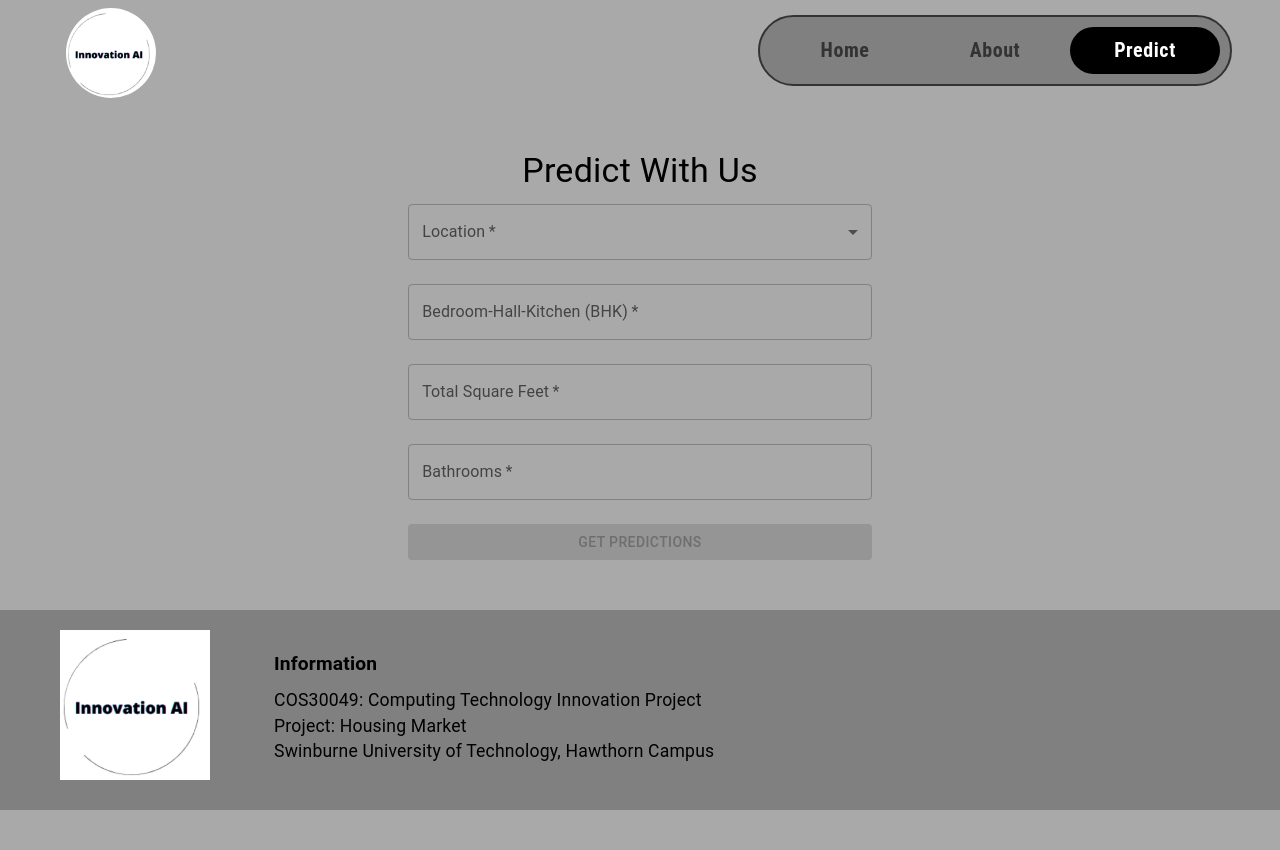
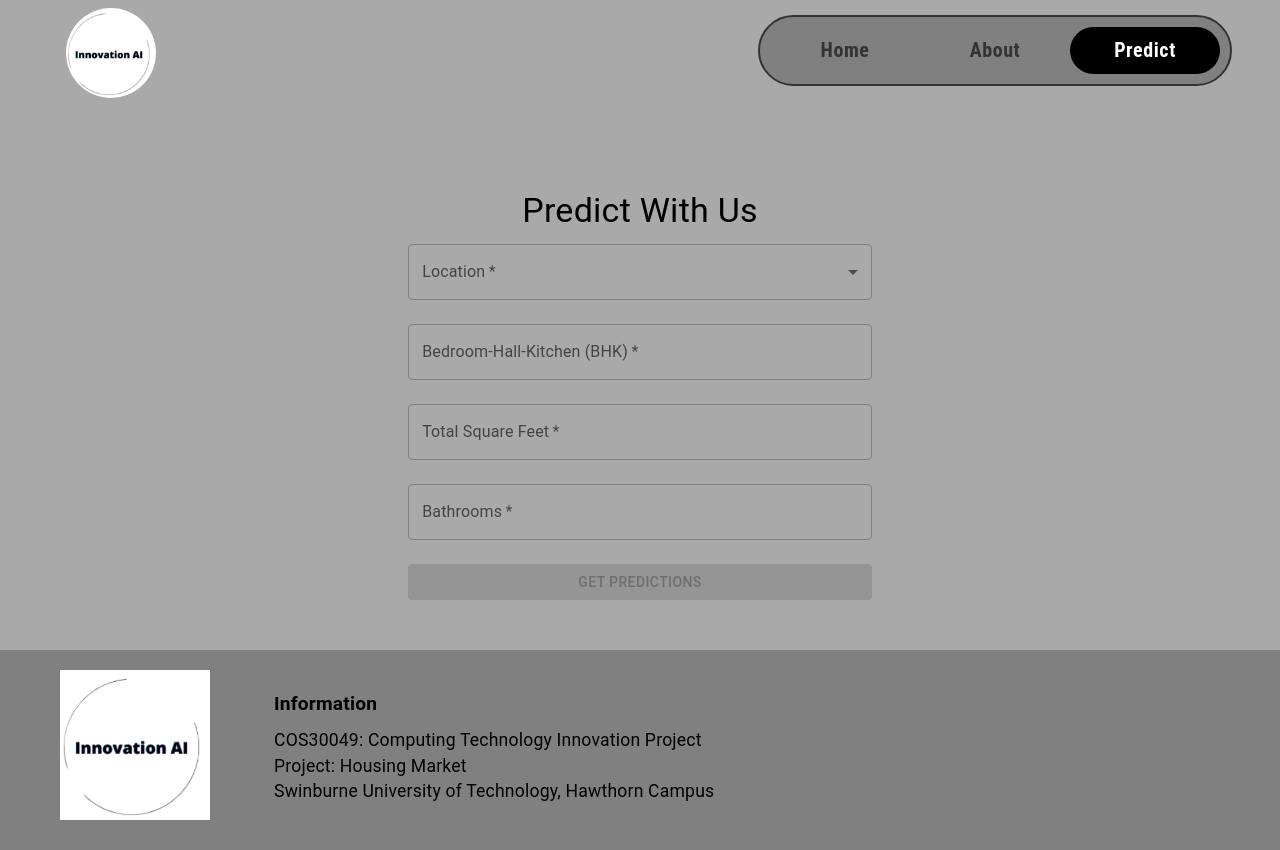
Before and after one commit to PhamQuocTrung2910/Innovation-AI, a React (Create React App) app in the folder housing-market-app/: page /predict in a window 1280 px wide. Before the commit the page ends 810 px from the top, so only its background shows below. Built offline with nearby package versions, Linux system fonts and the light colour scheme.

Commit message:
Adjusted footer on the Predict.js

```diff
--- a/housing-market-app/src/components/Predict/Predict.js
+++ b/housing-market-app/src/components/Predict/Predict.js
@@ -122,7 +122,7 @@ function Predict() {
     }, [predictions, csvData, drawD3Chart]);
 
     return (
-        <Box sx={{ padding: '50px', maxWidth: '1500px', margin: '0 auto' }}>
+        <Box sx={{ padding: '50px', maxWidth: '1500px', margin: '0 auto', marginTop: '40px' }}>
             <Typography variant="h4" gutterBottom align="center">
                 Predict With Us
             </Typography>
```
